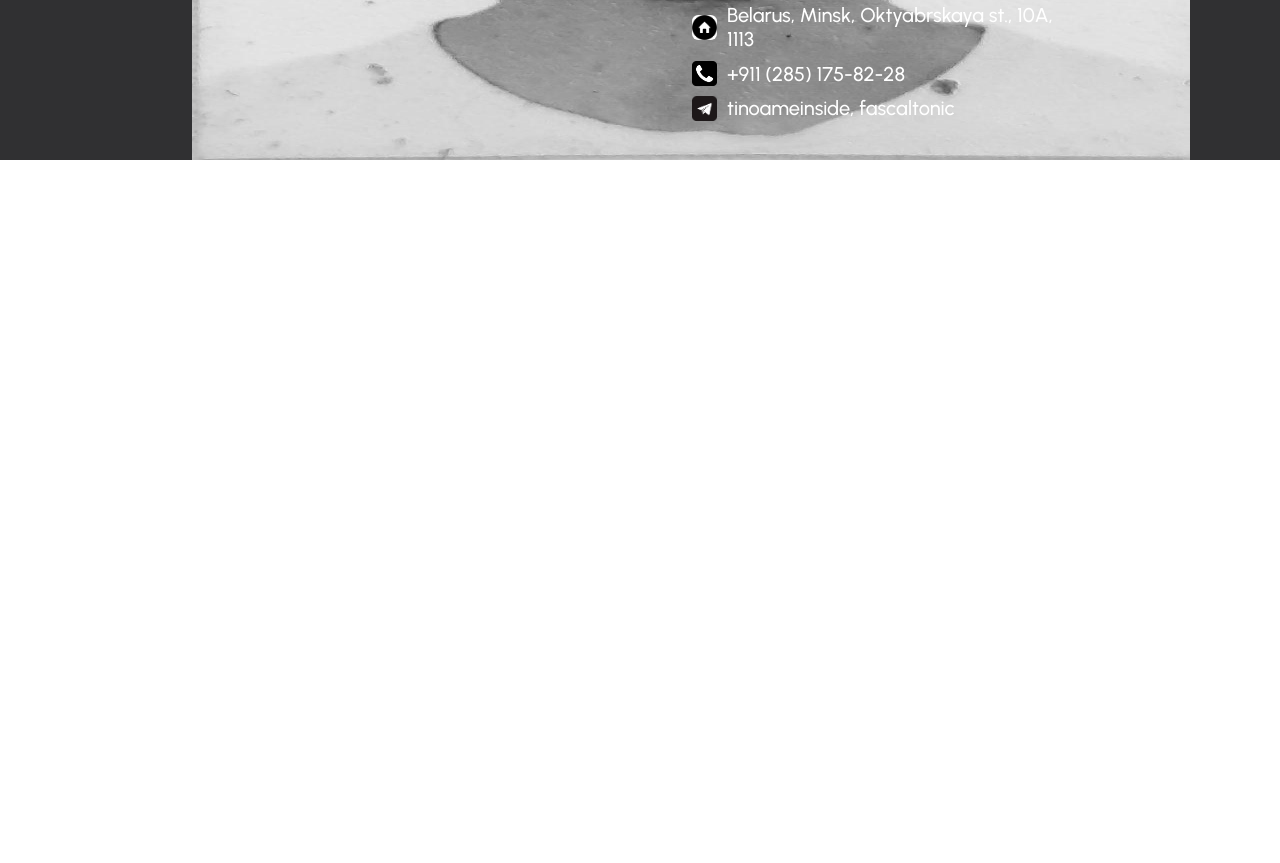
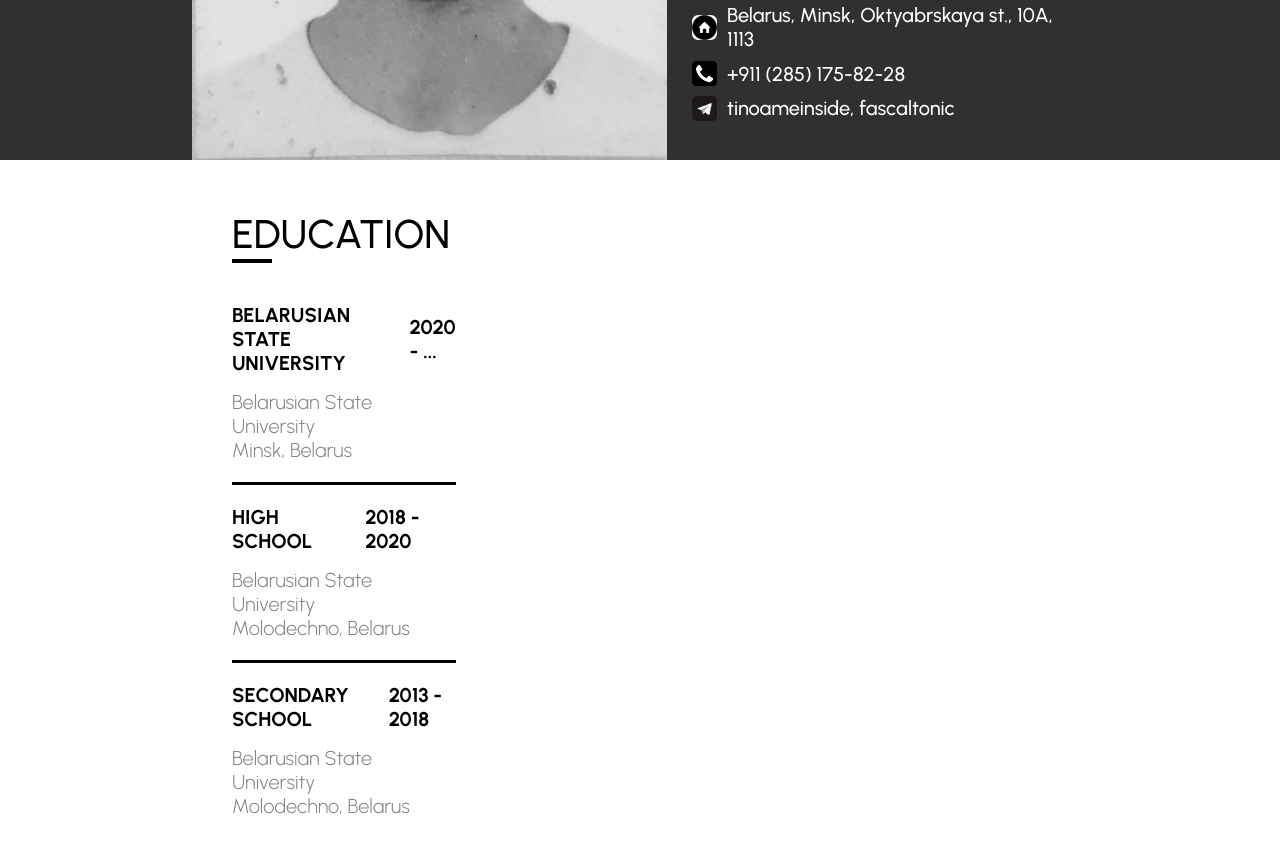
Before and after one commit to casder-succ/rsschool-cv, a plain HTML site: page index.html in a window 1280 px wide. Shown: the part 440-1303 px from the top of the page. Before the commit the page ends 800 px from the top, so only its background shows below. Drawn offline with Linux system fonts and the light colour scheme.

Commit message:
feat: add and stylize section education

```diff
--- a/index.html
+++ b/index.html
@@ -51,7 +51,40 @@
 </header>
 <main>
     <div class="wrap main-content">
+        <div class="main__left-side">
+            <section class="education">
+                <h2 class="section-title underline dark">Education</h2>
+                <div class="education-list">
+                    <div class="education-item">
+                        <div class="education-item-head">
+                            <h3 class="education-item-name">Belarusian State University</h3>
+                            <p class="years">2020 - ...</p>
+                        </div>
+                        <p class="education-place">Belarusian State University</p>
+                        <p class="education-city">Minsk, Belarus</p>
+                    </div>
+                    <div class="education-item">
+                        <div class="education-item-head">
+                            <h3 class="education-item-name">High school</h3>
+                            <p class="years">2018 - 2020</p>
+                        </div>
+                        <p class="education-place">Belarusian State University</p>
+                        <p class="education-city">Molodechno, Belarus</p>
+                    </div>
+                    <div class="education-item">
+                        <div class="education-item-head">
+                            <h3 class="education-item-name">Secondary school</h3>
+                            <p class="years">2013 - 2018</p>
+                        </div>
+                        <p class="education-place">Belarusian State University</p>
+                        <p class="education-city">Molodechno, Belarus</p>
+                    </div>
+                </div>
+            </section>
+        </div>
+        <div class="main__right-side">
 
+        </div>
     </div>
 </main>
 </body>
--- a/styles/style.css
+++ b/styles/style.css
@@ -11,6 +11,8 @@ body {
     line-height: 1.2;
     font-size: 20px;
 }
+
+
 
 p {
     font-weight: 300;
@@ -41,6 +43,7 @@ p {
 .section-title {
     font-size: 40px;
     font-weight: 500;
+    text-transform: uppercase
 }
 .underline {
     position: relative;
@@ -53,8 +56,19 @@ p {
     left: 0;
     bottom: -5px;
     width: 40px;
-    height: 3px;
-    background: white;
+    height: 4px;
+}
+
+h3 {
+    color: #000;
+    text-transform: uppercase;
+    font-size: 20px;
+}
+
+.years {
+    color: #000;
+    font-weight: 700;
+    font-size: 20px;
 }
 
 .header {
@@ -74,13 +88,15 @@ p {
 }
 
 .avatar {
-    display: flex;
     max-height: 600px;
     max-width: 475px;
     width: auto;
 }
 
 .avatar__image {
+    height: 600px;
+    width: 475px;
+    object-fit: cover;
     filter: grayscale(100%);
 }
 
@@ -120,6 +136,10 @@ p {
     margin-bottom: 50px;
 }
 
+.about .section-title {
+    text-transform: none;
+}
+
 .contacts {
     display: flex;
     flex-wrap: wrap;
@@ -151,3 +171,44 @@ p {
     color: white;
     font-weight: 500;
 }
+
+/* Start main block */
+
+.main-content {
+    display: grid;
+    grid-template-columns: 35% 65%;
+    padding-top: 50px;
+}
+
+/* End main block */
+
+/*Start education block */
+
+.education {
+    padding-left: 40px;
+    margin-right: 50px;
+    margin-bottom: 25px;
+}
+
+.education-item-head {
+    display: flex;
+    align-items: center;
+    justify-content: space-between;
+    margin-bottom: 15px;
+}
+ .education-item-name {
+     margin-right: 20px;
+     max-width: 250px;
+ }
+
+ .education-item p:not(.years) {
+     color: #838386;
+ }
+
+ .education-item {
+     padding: 20px 0;
+ }
+
+ .education-item:not(:last-child) {
+     border-bottom: 3px solid black;
+ }
```
